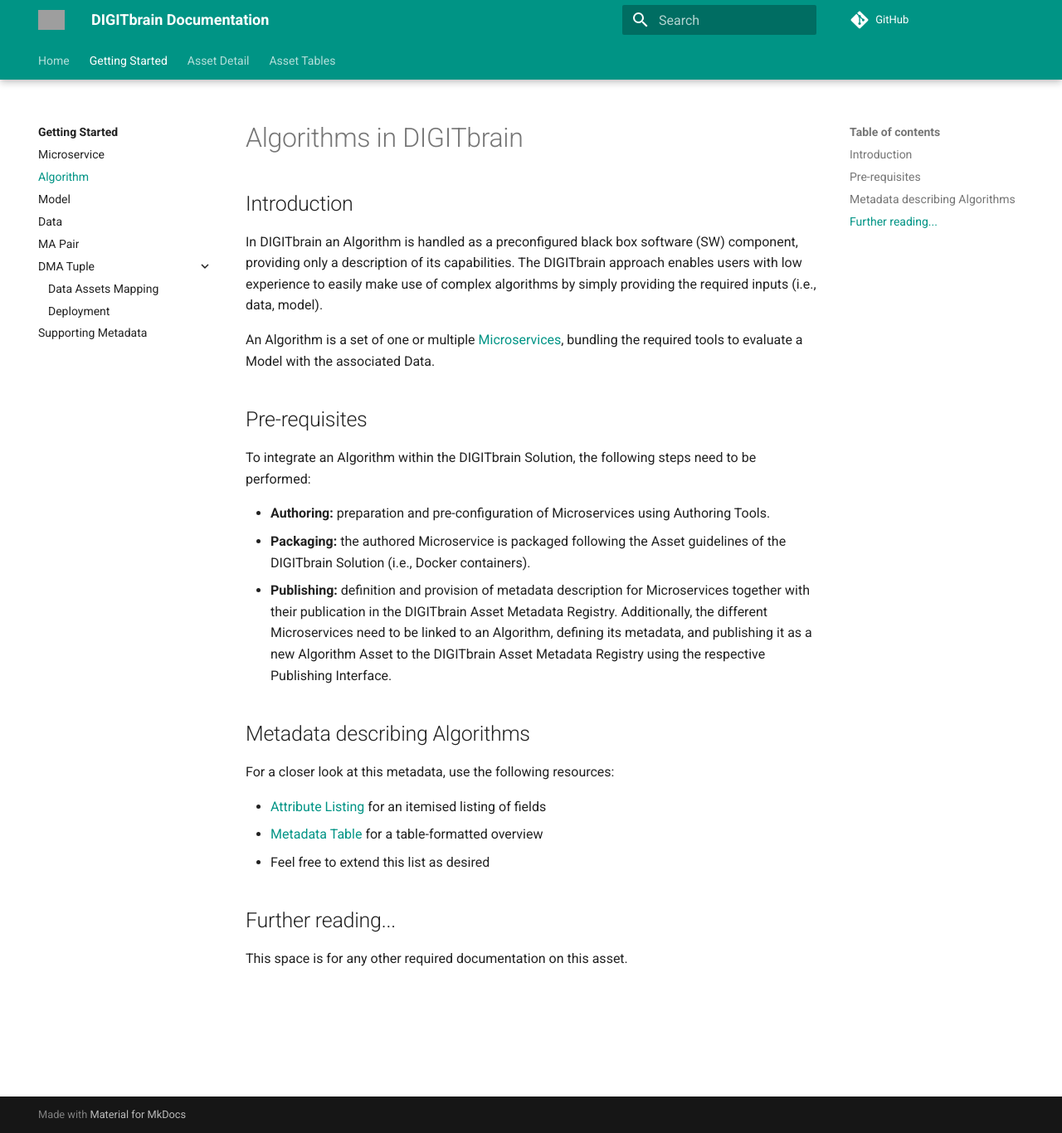
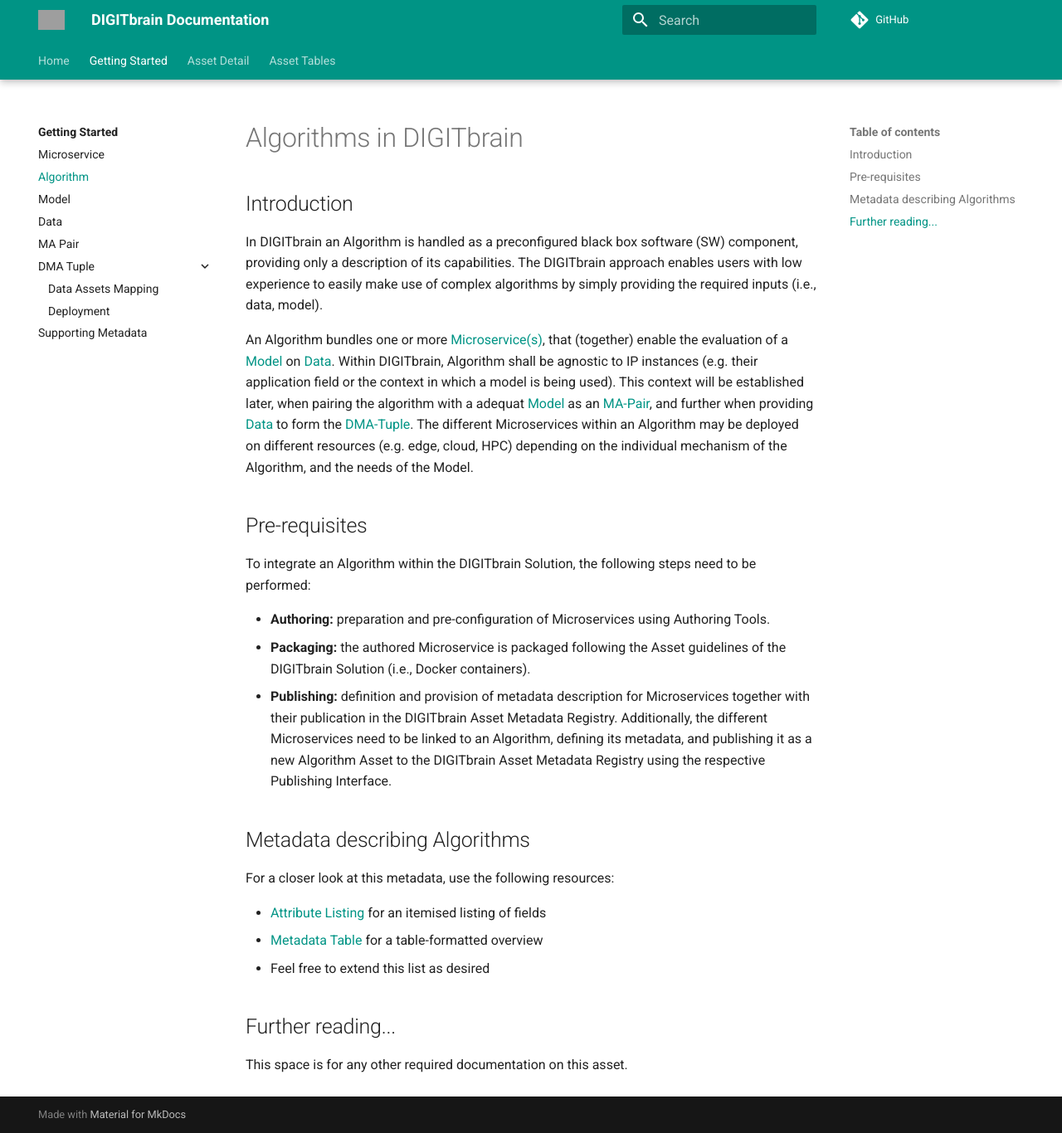
Before and after one commit to DIGITbrain/digitbrain.github.io, an MkDocs documentation site: the page built from docs/start/algorithm.md, in a window 1280 px wide and 1366 px high. Shown: the whole window at 83% size. Built offline with MkDocs 1.6.1 and Material for MkDocs 9.7.7, drawn with Linux system fonts in a browser that asks for light colours; comment, search, counter and statistics services are not loaded; grey boxes are pictures that could not be loaded.

Commit message:
Update Algorithm, adding details

```diff
--- a/docs/start/algorithm.md
+++ b/docs/start/algorithm.md
@@ -8,8 +8,15 @@
 use of complex algorithms by simply providing the required inputs
 (i.e., data, model).
 
-An Algorithm is a set of one or multiple [Microservices](microservice.md),
-bundling the required tools to evaluate a Model with the associated Data.
+An Algorithm bundles one or more [Microservice(s)](microservice.md), that (together)
+enable the evaluation of a [Model](model.md) on [Data](data.md).
+Within DIGITbrain, Algorithm shall be agnostic to IP instances (e.g. their application
+field or the context in which a model is being used). This context will be established
+later, when pairing the algorithm with a adequat [Model](model.md) as an [MA-Pair](ma_pair.md),
+and further when providing [Data](data.md) to form the [DMA-Tuple](dma_tuple.md).
+The different Microservices within an Algorithm may be deployed on different resources
+(e.g. edge, cloud, HPC) depending on the individual mechanism of the Algorithm, and the
+needs of the Model.
 
 ## Pre-requisites
 
```
